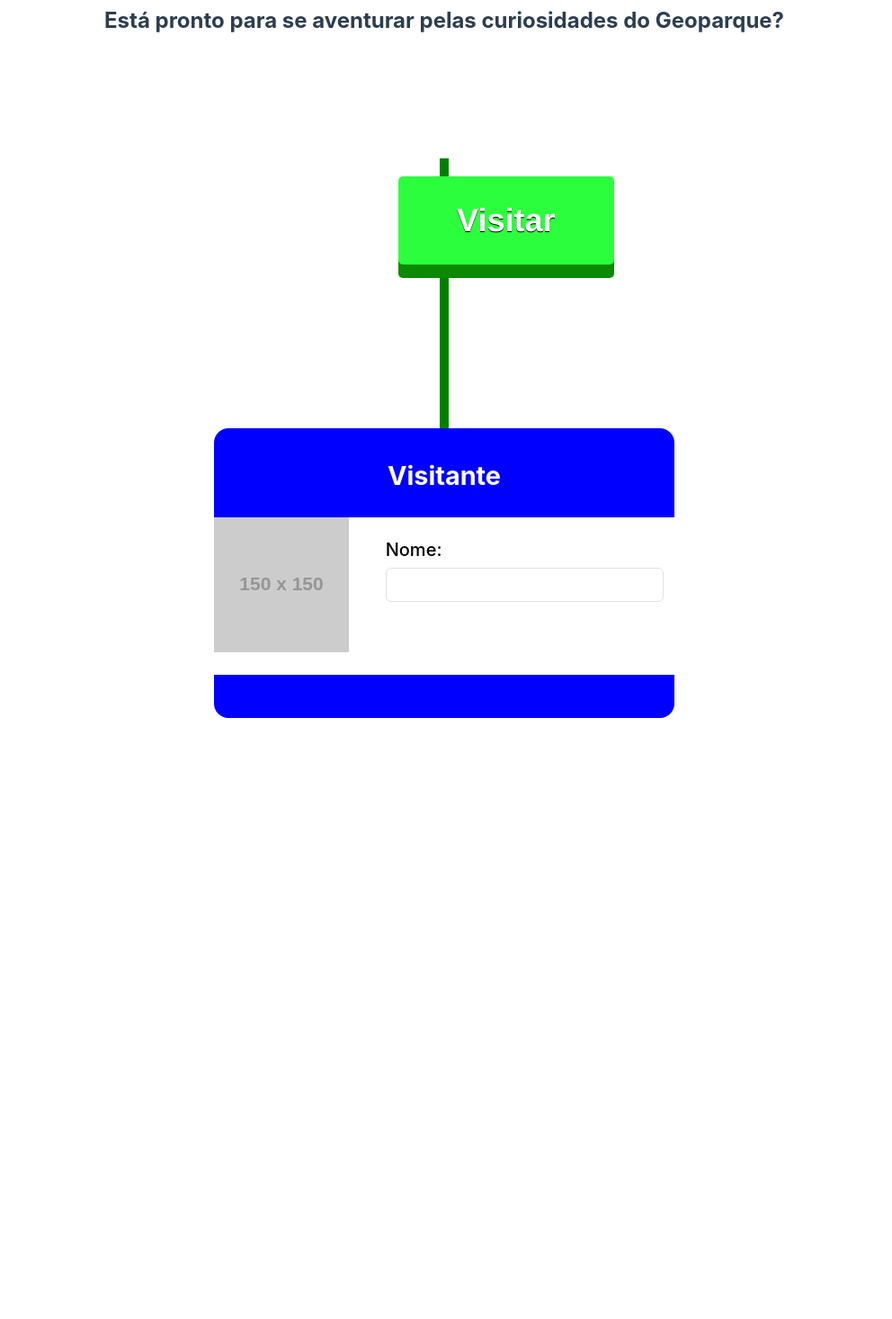
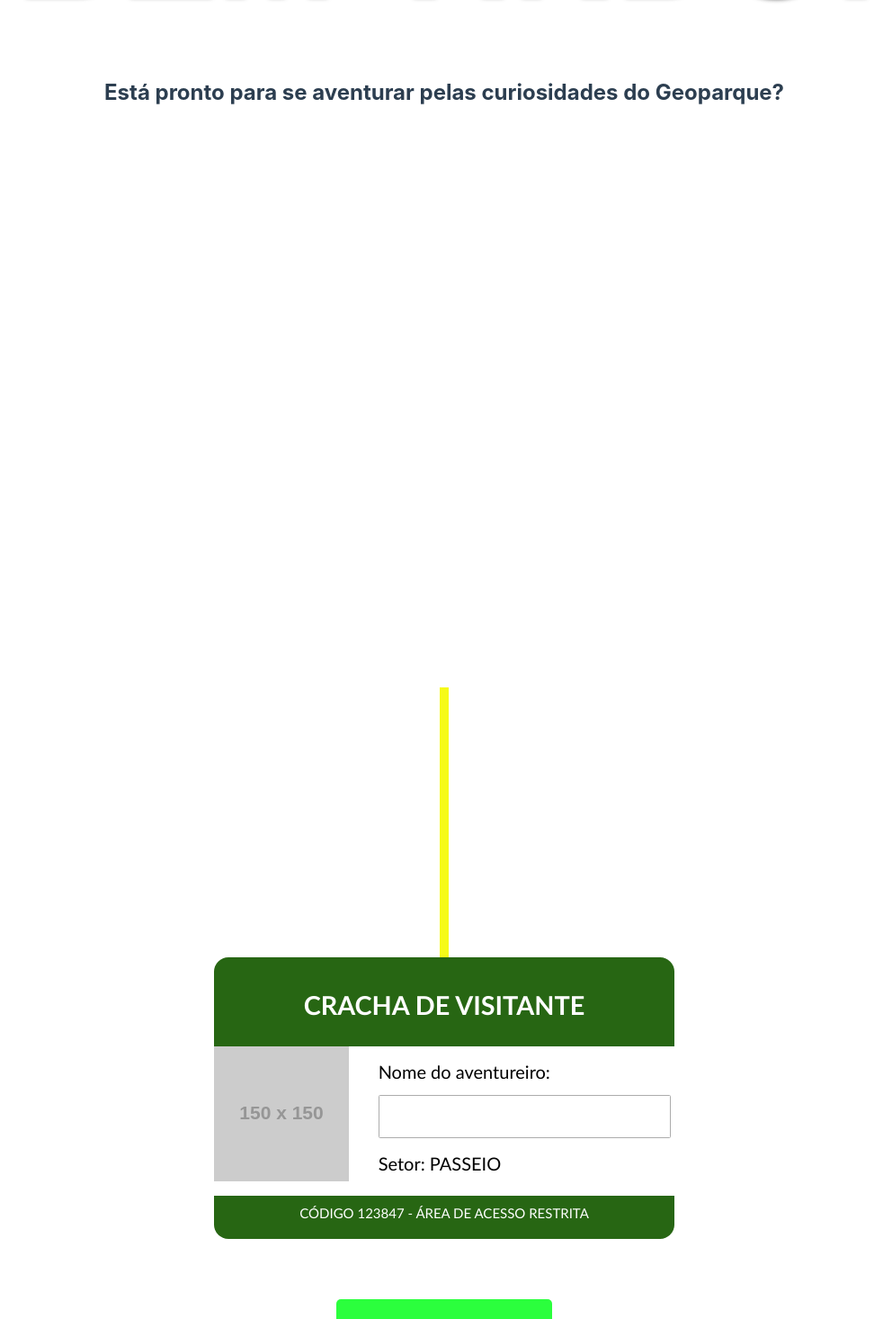
Before and after one commit to Antoniosrt/projeto-soft-1, a Vue app: page / in a window 1280 px wide. Shown: the part 324-1790 px from the top of the page at 90% size, without its empty margins (146-1138 px from the left). Before the commit the page ends 1122 px from the top, so only its background shows below. Built offline with nearby package versions, Linux system fonts and the light colour scheme; a web font is replaced by a local one.

Commit message:
feat: Add visitor badge and input field for adventurer's name

```diff
--- a/src/views/Home.vue
+++ b/src/views/Home.vue
@@ -1,34 +1,40 @@
 <template class="">
-  <div class="divisao-template">
-    <div class="p-5 text-center w-100 mx-auto">
+  <div class="divisao-template ">
+    <div class="p-5 text-center w-100 mx-auto first-division">
       <p class="bem-vindo-text scale-up-center">BEM VINDO!</p>
       <p class="introducao-texto">
         Está pronto para se aventurar pelas curiosidades do Geoparque?
       </p>
+      <a href="#cracha" class="btn-lesgo">Vamos nessa!</a>
     </div>
-    <div class="col-12">
+
+    <div class="col-12 second-division" id="cracha">
       <div class="cordao-cracha"></div>
       <div class="cracha-body">
         <div class="cracha-content">
           <div class="cracha-header">
-            <p class="text-visitante">Visitante</p>
+            <p class="text-visitante">CRACHA DE VISITANTE</p>
           </div>
           <div class="row d-flex">
             <div class="col-4">
-              <img
-                src="https://via.placeholder.com/150"
-                alt="Foto do visitante"
-              />
+              <img src="https://via.placeholder.com/150" alt="Foto do visitante" />
             </div>
-            <div class="col-8 p-4">
-              <p class="h5">Nome:</p>
+            <div class="col-8 p-3">
               <div>
-                <input type="text" class="form-control" />
+                <p class="h5">Nome do aventureiro:</p>
+                <div>
+                  <input type="text" class="cracha-input" />
+                </div>
+              </div>
+              <div class='mt-3'>
+                <p class="h5">Setor: <span class="text-uppercase">PASSEIO</span></p>
               </div>
             </div>
           </div>
         </div>
-        <div class="footer-cracha"></div>
+        <div class="footer-cracha">
+          <p class="text-center m-0 p-0">CÓDIGO 123847 - ÁREA DE ACESSO RESTRITA</p>
+        </div>
       </div>
     </div>
 
@@ -77,21 +83,25 @@ export default {
     -webkit-transform: scale(0.5);
     transform: scale(0.5);
   }
+
   100% {
     -webkit-transform: scale(1);
     transform: scale(1);
   }
 }
+
 @keyframes scale-up-center {
   0% {
     -webkit-transform: scale(0.5);
     transform: scale(0.5);
   }
+
   100% {
     -webkit-transform: scale(1);
     transform: scale(1);
   }
 }
+
 .scale-up-center {
   -webkit-animation: scale-up-center 3s cubic-bezier(0.39, 0.575, 0.565, 1) both;
   animation: scale-up-center 3s cubic-bezier(0.39, 0.575, 0.565, 1) both;
@@ -104,6 +114,19 @@ export default {
   /* coloca como se tivesse um relevo em um branco clarinho */
   text-shadow: 5px 10px 5px #444444;
 }
+
+.cracha-input {
+  width: 100%;
+  height: 3rem;
+  border-radius: 0.1rem;
+  border: 1px solid #acacac;
+  padding: 0.5rem;
+  font-size: 1.5rem;
+  font-weight: bold;
+  text-transform: uppercase;
+  margin-top: 0.4rem;
+}
+
 .button a {
   color: white;
   font-family: Helvetica, sans-serif;
@@ -160,21 +183,24 @@ export default {
   text-align: center;
   margin-top: 1.5rem;
 }
+
 .cracha-header {
-  background-color: blue;
+  background-color: rgb(39, 102, 19);
   color: #fff;
   border-top-left-radius: 1rem;
   border-top-right-radius: 1rem;
   padding: 0.4rem;
 }
+
 .cordao-cracha {
-  background-color: green;
+  background-color: rgb(246, 250, 24);
   height: 300px;
   width: 10px;
   margin: 0 auto;
   position: relative;
   top: 0;
 }
+
 .cracha-body {
   background-color: #fff;
   height: 30vh;
@@ -182,29 +208,56 @@ export default {
   color: #000;
   position: absolute;
   left: 30%;
-  border-radius: 1.2rem;
+  border-top-left-radius: 1.2rem;
+  border-top-right-radius: 1.2rem;
+  font-family: 'Gill Sans', 'Gill Sans MT', Calibri, 'Trebuchet MS', sans-serif
 }
+
 .cracha-content {
   display: flex;
   flex-direction: column;
 }
+
+.first-division {
+  margin-top: 5rem;
+  height: 50%;
+  margin-bottom: 50%;
+}
+
+.second-division {
+  height: 50%;
+
+}
+
 .botao-continuar {
   height: 3rem;
-  position: absolute;
-  top: 65%;
-  left: 46%;
+  position: relative;
+  top: 35%;
   right: 0;
   width: 15rem;
+  /* padding-bottom: 1000px; */
 }
+
 .footer-cracha {
-  background-color: blue;
+  background-color: rgb(39, 102, 19);
   color: #fff;
   border-bottom-left-radius: 1rem;
-  margin-top: 1.6rem;
+  /* margin-top: 1.0rem; */
   border-bottom-right-radius: 1rem;
   padding: 0.4rem;
   height: 3rem;
 }
+
+.btn-lesgo {
+  color: white;
+  font-size: 1.5rem;
+  font-weight: bold;
+  padding: 1rem 2rem;
+  border-radius: 0.5rem;
+  text-decoration: none;
+
+}
+
 .divisao-template {
   display: flex;
   justify-content: space-between;
@@ -213,6 +266,7 @@ export default {
 
   height: 100vh;
 }
+
 .introducao-texto {
   font-size: 1.5rem;
   font-weight: bold;
```
